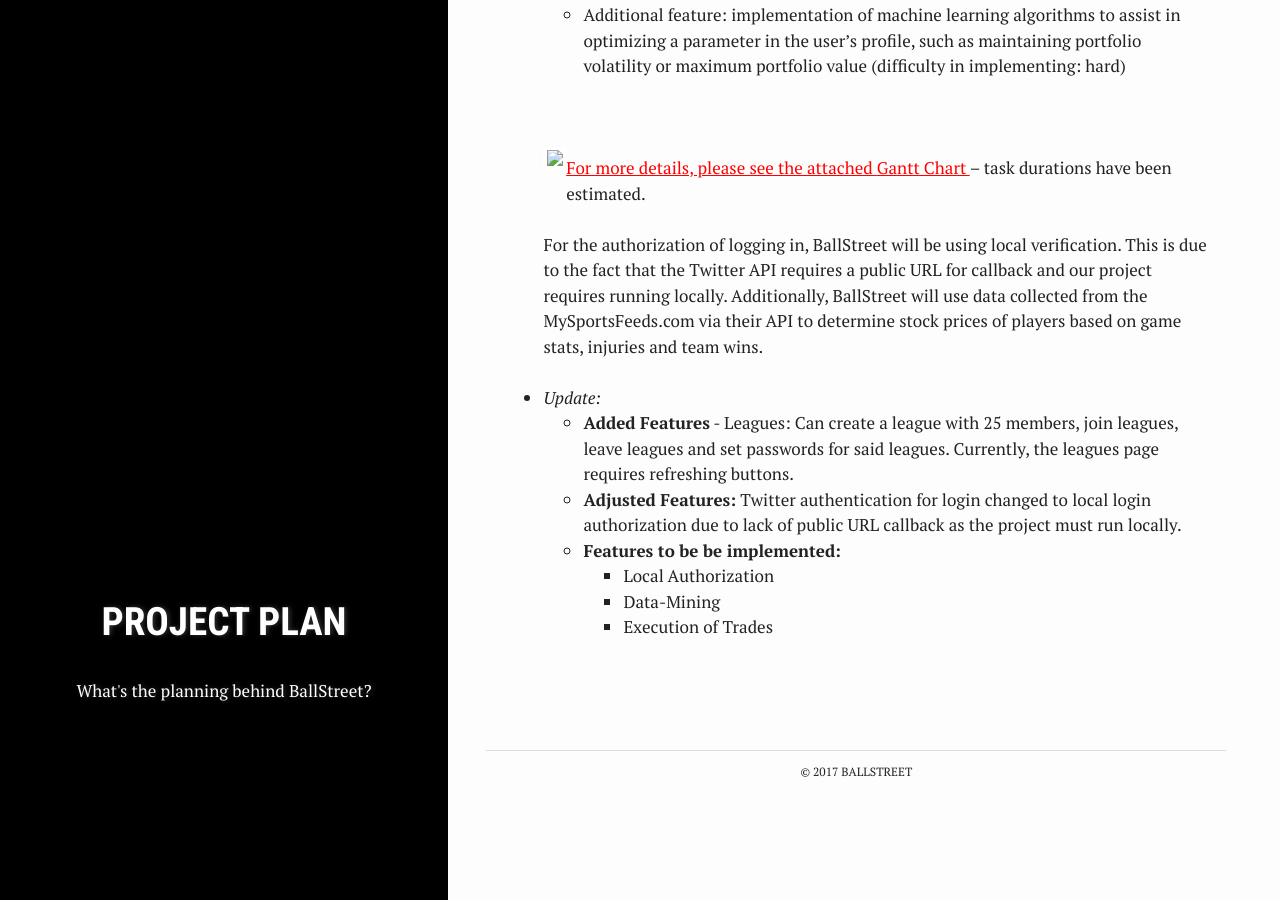
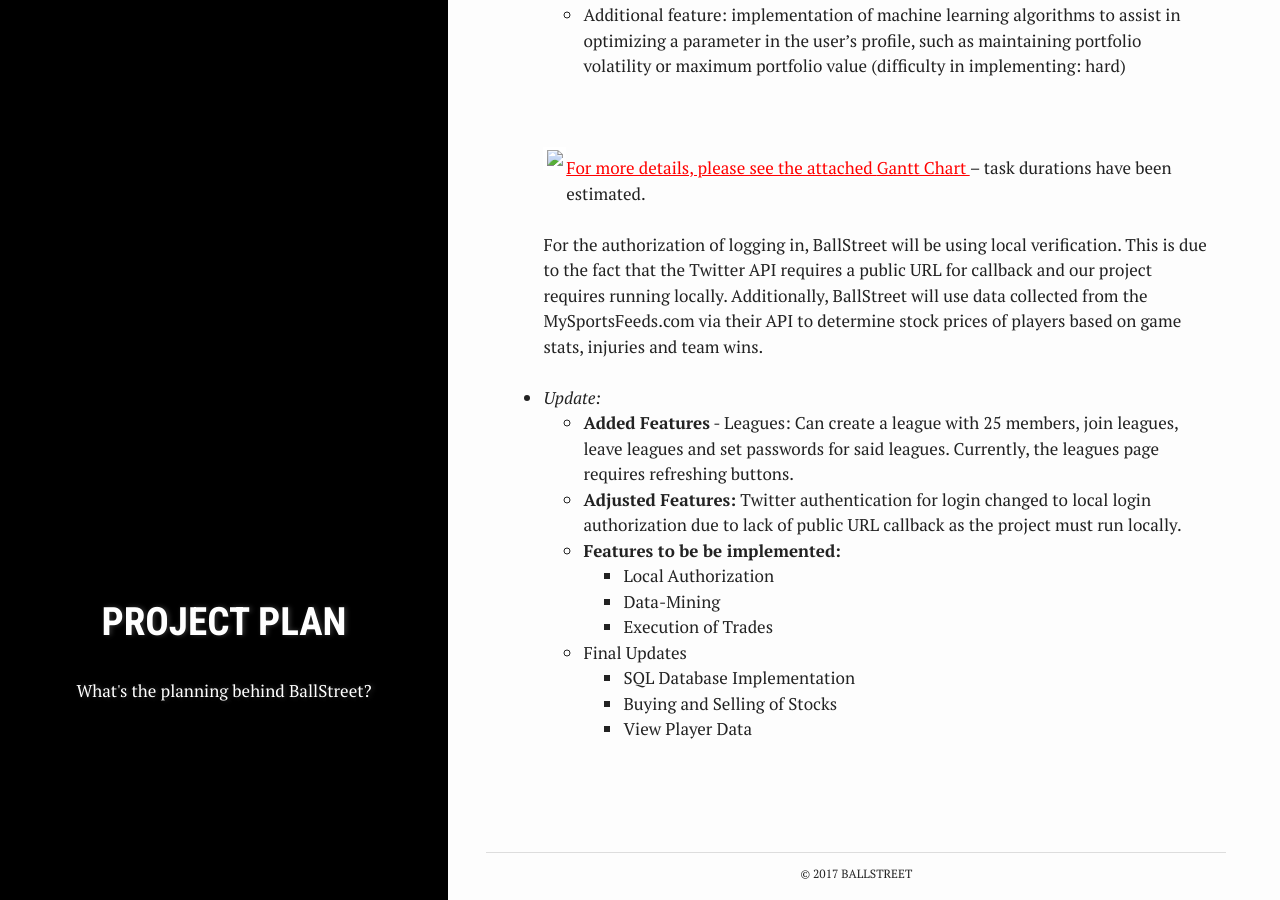
Before and after one commit to ufrauq/Ball-Street, a Jekyll site: the page built from project-plan.md, in a window 1280 px wide and 900 px high, scrolled down 522 px. Built offline with Jekyll 4.4.1, drawn with Linux system fonts in a browser that asks for light colours.

Commit message:
Update project-plan.md
\_(' _ ')_/

```diff
--- a/project-plan.md
+++ b/project-plan.md
@@ -42,5 +42,11 @@
   <li>Execution of Trades</li>
   </ul>
 
+  <li> Final Updates </li>
+  <ul>
+  <li>SQL Database Implementation </li>
+  <li>Buying and Selling of Stocks</li>
+  <li>View Player Data </li>
+
 
 </ul>
```
